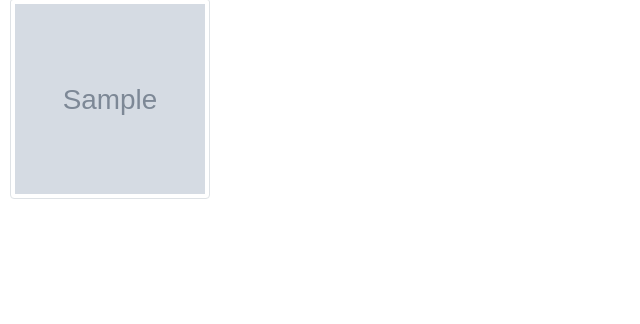
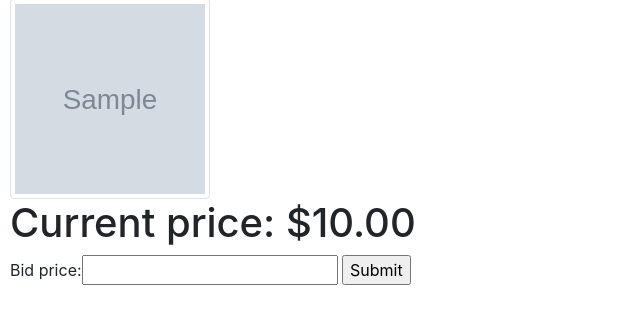
Before and after one commit to gloinho/commerce, a Django app: page /listing/1 in a window 1280 px wide. Shown: the part 220-544 px from the top of the page, without its empty margins (0-640 px from the left). Run offline with Django 3.2, Linux system fonts and the light colour scheme; tables that the repository leaves empty hold one stand-in row (values such as "Sample post"); grey boxes marked "Sample" are stand-in pictures; some libraries are stand-ins or nearby versions.

Commit message:
Added bid section to listing page

```diff
--- a/auctions/templates/auctions/listing.html
+++ b/auctions/templates/auctions/listing.html
@@ -3,9 +3,21 @@
 
 {% block body %}
 
-<h1>{{product.product}}</h1>
-<picture>
-    {%load static%}<img class="card-img-top img-fluid img-thumbnail" src="{%static product|get_image %}">
-</picture>
-
+    <h1>{{product.product}}</h1>
+    <picture>
+        {%load static%}<img class="card-img-top img-fluid img-thumbnail" src="{%static product|get_image %}">
+    </picture>
+    {% if product|get_bid == None %}
+        <h1>Current price: ${{product.first_price}}</h1>
+    {%else%}
+        <h1>Current price: ${{product|get_bid}}</h1>
+    {%endif%}
+    <form action="{% url 'listing' product.id %}" method="POST">
+        {%csrf_token%}
+        {%if message %}
+        <h1>{{message}}</h1> # TODO APLLY CSS
+        {%endif%}
+        {{bidform}}
+        <input type="submit">
+   </form>
 {% endblock %}
--- a/auctions/templatetags/auction_extras.py
+++ b/auctions/templatetags/auction_extras.py
@@ -16,4 +16,4 @@ def get_bid(prod):
     """
     Return the last bid of a product
     """
-    return Bid.objects.filter(product = prod.id).last()
+    return Bid.objects.filter(product = prod.id).last().bid_price
--- a/auctions/urls.py
+++ b/auctions/urls.py
@@ -8,5 +8,5 @@ urlpatterns = [
     path("logout", views.logout_view, name="logout"),
     path("register", views.register, name="register"),
     path("new_product", views.new_product, name="new_product"),
-    path("listing/<int:id>", views.listing_details, name="listing"),
+    path("listing/<int:id>", views.listing, name="listing"),
 ]
--- a/auctions/views.py
+++ b/auctions/views.py
@@ -1,3 +1,4 @@
+
 from django.contrib.auth import authenticate, login, logout
 from django.db import IntegrityError
 from django.http import HttpResponse, HttpResponseRedirect
@@ -5,8 +6,7 @@ from django.shortcuts import render
 from django.urls import reverse
 from .models import *
 from django import forms
-from .models import User
-import os
+
 
 
 def index(request):
@@ -106,8 +106,36 @@ def new_product(request):
         return HttpResponseRedirect(reverse('index'))
     return render(request, 'auctions/new_product.html', {'form': ProductForm})
 
-def listing_details(request, id):
-    product = Product.objects.get(id=int(id))
-    return render(request, 'auctions/listing.html',{
-        'product':product
+class BidForm(forms.ModelForm):
+    class Meta:
+        model = Bid
+        fields = ['bid_price']
+        exclude = ('product', 'user')
+
+
+def listing(request, id):
+    listing = Product.objects.get(id=int(id))
+    user = request.user
+    min_bid = Bid.objects.filter(product = listing.id).last().bid_price
+    if request.method == 'POST':
+        form = BidForm(request.POST)
+        if form.is_valid():
+            bid = form.save(commit=False)
+            bid.product = listing
+            bid.user = user
+            bid_price = form.cleaned_data['bid_price']
+            if bid_price <= min_bid:
+                message = f'Your bid (${bid_price}) is invalid. Needs to be greater than ${min_bid}.'
+                return render(request, 'auctions/listing.html', {
+                    'message': message,
+                    'bidform': BidForm,
+                    'product': listing
+                })
+            else:
+                bid.save()
+        else:
+            return HttpResponse('error')
+    return render(request, 'auctions/listing.html', {
+        'bidform': BidForm,
+        'product': listing
     })
```
